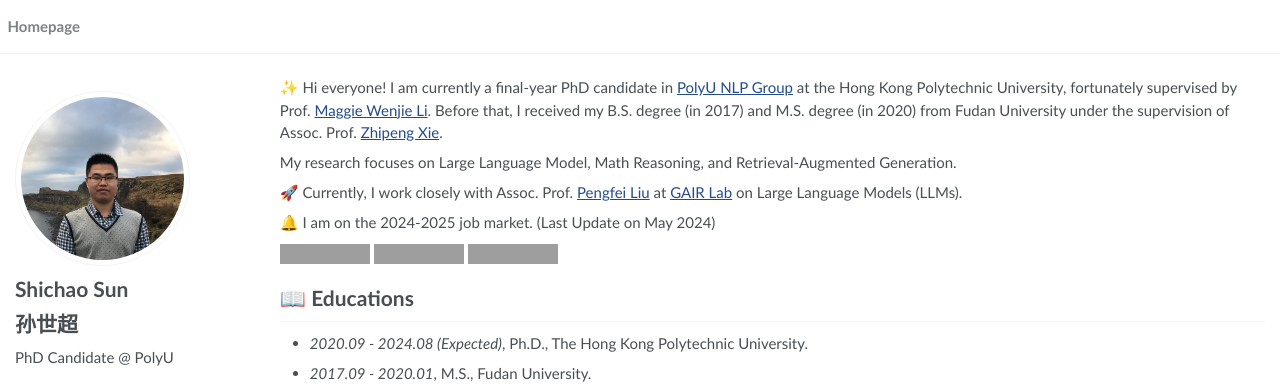
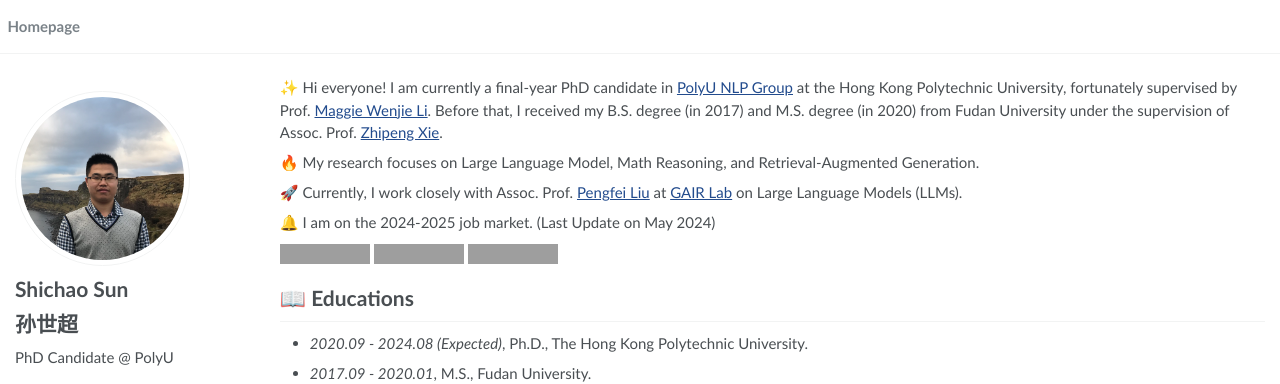
Before and after one commit to ShichaoSun/ShichaoSun.github.io, a Jekyll site: the page built from _pages/about.md, in a window 1280 px wide and 900 px high, cut to the strip 0-384 px from the top of the window. Built offline with Jekyll 4.4.1, drawn with Linux system fonts in a browser that asks for light colours; grey boxes are pictures that could not be loaded.

Commit message:
add icon

```diff
--- a/_pages/about.md
+++ b/_pages/about.md
@@ -20,7 +20,7 @@ redirect_from:
 ✨ Hi everyone! I am currently a final-year PhD candidate in [PolyU NLP Group](https://polyunlp.github.io/) at the Hong Kong Polytechnic University, fortunately supervised by Prof. [Maggie Wenjie Li](https://www4.comp.polyu.edu.hk/~cswjli/).
 Before that, I received my B.S. degree (in 2017) and M.S. degree (in 2020) from Fudan University under the supervision of Assoc. Prof. [Zhipeng Xie](https://scholar.google.com/citations?user=-zlBDNIAAAAJ&hl=en).
 
-My research focuses on Large Language Model, Math Reasoning, and Retrieval-Augmented Generation.
+🔥 My research focuses on Large Language Model, Math Reasoning, and Retrieval-Augmented Generation.
 
 🚀 Currently, I work closely with Assoc. Prof. [Pengfei Liu](http://pfliu.com/) at [GAIR Lab](https://plms.ai/) on Large Language Models (LLMs).
 
```
